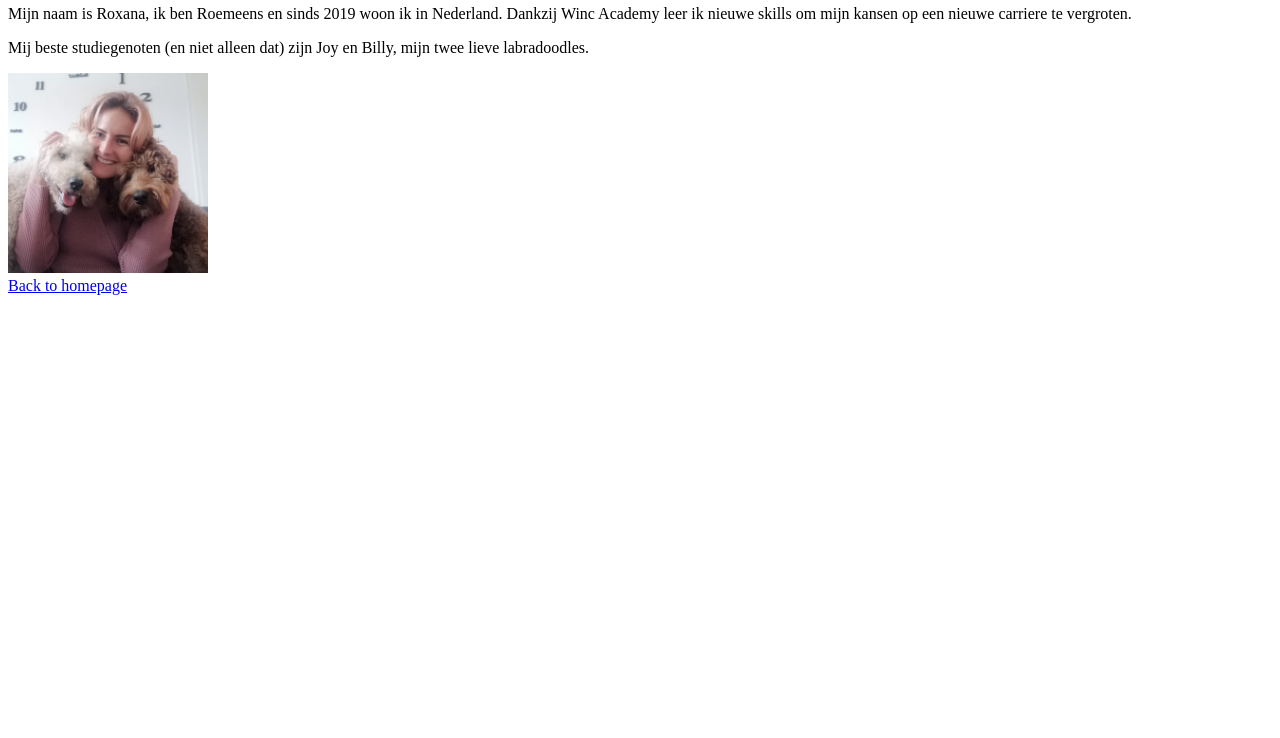
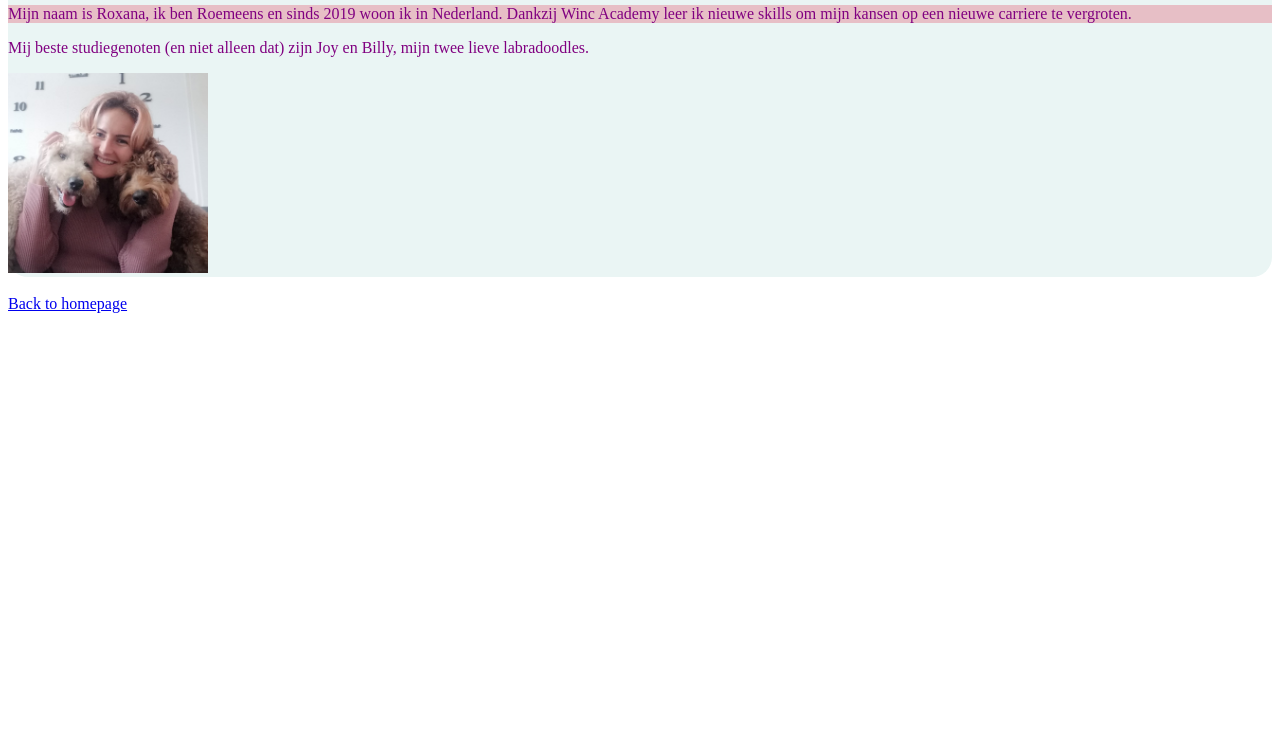
Before and after one commit to Rox-R/Winc_Academy, a plain HTML site: page opdracht_4_CSS/about.html in a window 1280 px wide. Shown: the part 62-800 px from the top of the page. Drawn offline with Linux system fonts and the light colour scheme.

Commit message:
pages freestyled

```diff
--- a/opdracht_4_CSS/about.html
+++ b/opdracht_4_CSS/about.html
@@ -6,17 +6,20 @@
     <meta http-equiv="X-UA-Compatible" content="IE=edge">
     <meta name="viewport" content="width=device-width, initial-scale=1.0">
     <title>About me</title>
+    <link rel="stylesheet" type="text/css" href="styles.css">
 </head>
 
 <body>
-
+    <div class="page2">
     <header>
     <!-- Vul de about.html pagina met wat informatie over jezelf en verplaats de foto van index.html naar about.html-->
     <h2> Intro </h2>
+    <div class="about">
     <p>
         Mijn naam is Roxana, ik ben Roemeens en sinds 2019 woon ik in Nederland.
         Dankzij Winc Academy leer ik nieuwe skills om mijn kansen op een nieuwe carriere te vergroten.
     </p>
+    </div>
     </header>
 
     <nav>
@@ -26,12 +29,14 @@
     <img width="200" src="img/Joy_and_Billy.jpg">
     <br>
     </nav>
+</div>
 
+<br/>
     <footer>
     <!-- Link van je eerste HTML file naar je tweede HTML file en weer terug-->
     <a href="index.html"> Back to homepage </a>
+    </footer>
 
-    </footer>
 </body>
 
 </html>
--- a/opdracht_4_CSS/styles.css
+++ b/opdracht_4_CSS/styles.css
@@ -3,9 +3,26 @@
   }
 
   .black-border {
-        border: 5px solid black;
+        border: 1px solid blueviolet;
+        border-radius: 30px;
   }
 
   #green-background {
       background-color: rgb(231, 191, 198);
-  }
+    font-size: medium;
+    font-family: 'Segoe UI', Tahoma, Geneva, Verdana, sans-serif;
+    }
+
+    .page2 {
+    background-color: rgb(234, 245, 244);
+    border: 1px solid blueviolet;
+border-radius: 20px;
+position: relative;
+padding left: 10px;
+padding right: 10px;
+border-style: hidden;
+    }
+
+    .about {
+background-color: rgb(231, 191, 198);
+    }
```
Also changed, not shown: opdracht_4_CSS/index.html (+1 -1 lines).
